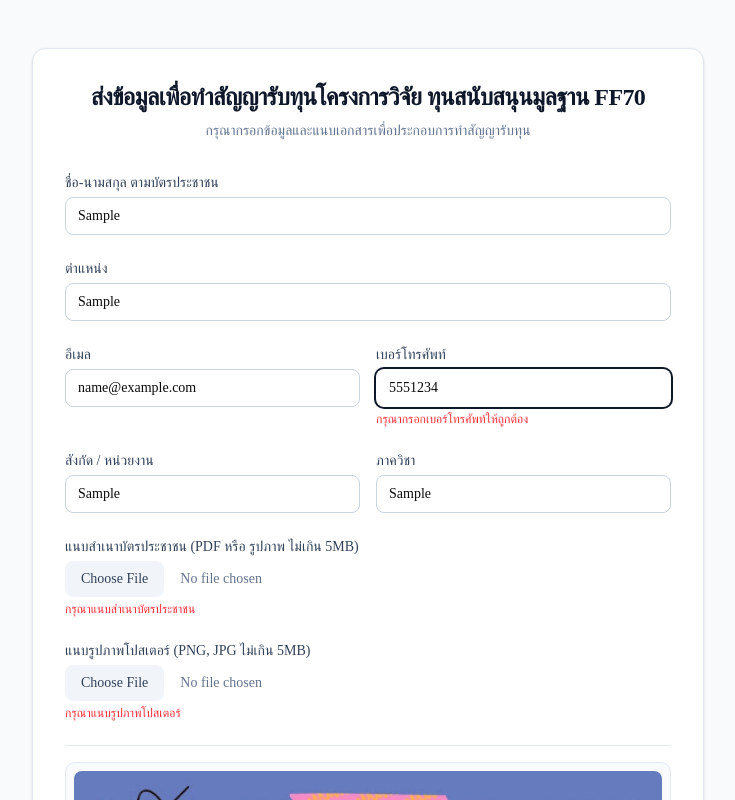
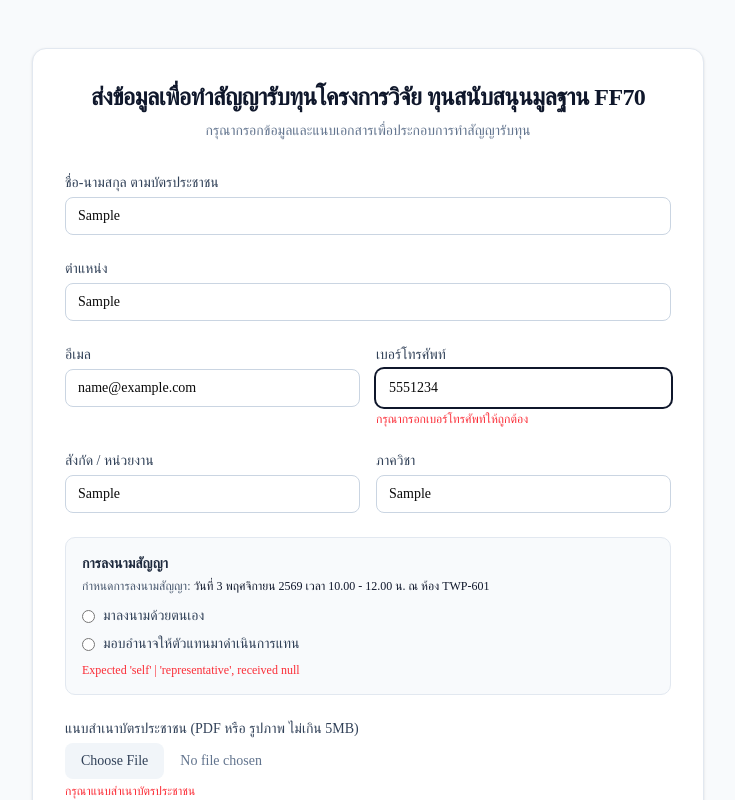
Before and after one commit to pattaradanai-sk135/Research-Submission, a Next.js app: page / in a window 1280 px wide. Both pictures are taken after typing "Sample", "Sample", "name@example.com", "5551234", "Sample", "Sample" into the empty fields and a click on the button "ส่งข้อมูลทำสัญญา". Shown: the top 800 px of the page, without its empty margins (272-1007 px from the left). Built offline with nearby package versions, Linux system fonts and the light colour scheme.

Commit message:
add more field

```diff
--- a/app/page.tsx
+++ b/app/page.tsx
@@ -23,11 +23,14 @@ export default function SubmissionPage() {
   const {
     register,
     handleSubmit,
+    watch, // <-- เติมคำว่า watch ตรงนี้ครับ
     formState: { errors, isSubmitting },
     reset,
   } = useForm<ResearcherFormValues>({
     resolver: zodResolver(researcherSchema),
   });
+
+  const attendanceType = watch("attendanceType"); // <-- ดึงค่าตัวแปรนี้มาใช้
 
   const onSubmit = async (data: ResearcherFormValues) => {
     try {
@@ -47,6 +50,8 @@ export default function SubmissionPage() {
         phone: data.phone,
         affiliation: data.affiliation,
         department: data.department,
+        attendanceType: data.attendanceType,
+        representativeName: data.attendanceType === "representative" ? data.representativeName : "", // <-- เพิ่มบรรทัดนี้
         pdpaConsent: data.pdpaConsent,
         idCard: {
           name: idCardFile.name,
@@ -198,6 +203,60 @@ export default function SubmissionPage() {
   </div>
 </div>
 
+{/* เพิ่มส่วนการลงนามสัญญา */}
+<div className="mt-4 p-4 bg-slate-50 border border-slate-200 rounded-lg">
+  <label className="block text-sm font-semibold text-slate-800 mb-1">
+    การลงนามสัญญา
+  </label>
+  <p className="text-xs text-slate-600 mb-3">
+    กำหนดการลงนามสัญญา: <span className="font-medium text-slate-900">วันที่ 3 พฤศจิกายน 2569 เวลา 10.00 - 12.00 น. ณ ห้อง TWP-601</span>
+  </p>
+
+  <div className="space-y-2">
+    <label className="flex items-center space-x-2 text-sm text-slate-700 cursor-pointer">
+      <input
+        {...register("attendanceType")}
+        type="radio"
+        value="self"
+        className="text-slate-900 focus:ring-slate-900"
+      />
+      <span>มาลงนามด้วยตนเอง</span>
+    </label>
+
+    <label className="flex items-center space-x-2 text-sm text-slate-700 cursor-pointer">
+      <input
+        {...register("attendanceType")}
+        type="radio"
+        value="representative"
+        className="text-slate-900 focus:ring-slate-900"
+      />
+      <span>มอบอำนาจให้ตัวแทนมาดำเนินการแทน</span>
+    </label>
+  </div>
+
+  {errors.attendanceType && (
+    <p className="text-xs text-red-500 mt-2">{errors.attendanceType.message}</p>
+  )}
+</div>
+
+{/* เพิ่มส่วนนี้: แสดงช่องกรอกชื่อเฉพาะตอนเลือกมอบอำนาจ */}
+{attendanceType === "representative" && (
+  <div className="mt-3 pt-3 border-t border-slate-200">
+    <label className="block text-sm font-medium text-slate-700 mb-1">
+      ชื่อ-นามสกุล ผู้รับมอบอำนาจ <span className="text-red-500">*</span>
+    </label>
+    <input
+      {...register("representativeName")}
+      type="text"
+      placeholder="ระบุชื่อ-นามสกุล ผู้รับมอบอำนาจ"
+      className="w-full px-3 py-2 border border-slate-300 rounded-md text-sm focus:outline-none focus:ring-2 focus:ring-slate-900 focus:border-transparent"
+    />
+    {errors.representativeName && (
+      <p className="text-xs text-red-500 mt-1">{errors.representativeName.message}</p>
+    )}
+  </div>
+)}
+
           {/* แนบไฟล์ สำเนาบัตรประชาชน */}
           <div>
             <label className="block text-sm font-medium text-slate-700 mb-1">
--- a/lib/validations/researcher.ts
+++ b/lib/validations/researcher.ts
@@ -1,14 +1,19 @@
-import * as z from "zod";
+import { z } from "zod";
 
 const MAX_FILE_SIZE = 5 * 1024 * 1024; // 5MB
 
-export const researcherSchema = z.object({
+export const researcherSchema = z
+  .object({
     fullName: z.string().min(2, "กรุณากรอกชื่อ-นามสกุล"),
-  position: z.string().min(1, "กรุณากรอกตำแหน่ง"), // <-- เพิ่มบรรทัดนี้
+    position: z.string().min(1, "กรุณากรอกตำแหน่ง"),
     email: z.string().email("รูปแบบอีเมลไม่ถูกต้อง"),
     phone: z.string().min(9, "กรุณากรอกเบอร์โทรศัพท์ให้ถูกต้อง"),
     affiliation: z.string().min(2, "กรุณากรอกสังกัด/หน่วยงาน"),
     department: z.string().min(1, "กรุณากรอกภาควิชา"),
+    attendanceType: z.enum(["self", "representative"], {
+      required_error: "กรุณาเลือกรูปแบบการเข้าร่วมลงนามสัญญา",
+    }),
+    representativeName: z.string().optional(),
     idCard: z
       .custom<FileList>()
       .refine((files) => files?.length > 0, "กรุณาแนบสำเนาบัตรประชาชน")
@@ -20,6 +25,15 @@ export const researcherSchema = z.object({
     pdpaConsent: z.boolean().refine((val) => val === true, {
       message: "กรุณายอมรับข้อตกลง PDPA ก่อนส่งข้อมูล",
     }),
+  })
+  .superRefine((data, ctx) => {
+    if (data.attendanceType === "representative" && !data.representativeName?.trim()) {
+      ctx.addIssue({
+        code: z.ZodIssueCode.custom,
+        message: "กรุณากรอกชื่อ-นามสกุล ผู้รับมอบอำนาจ",
+        path: ["representativeName"],
+      });
+    }
   });
 
 export type ResearcherFormValues = z.infer<typeof researcherSchema>;
```
Lines whose indentation alone changed are shown as unchanged.
